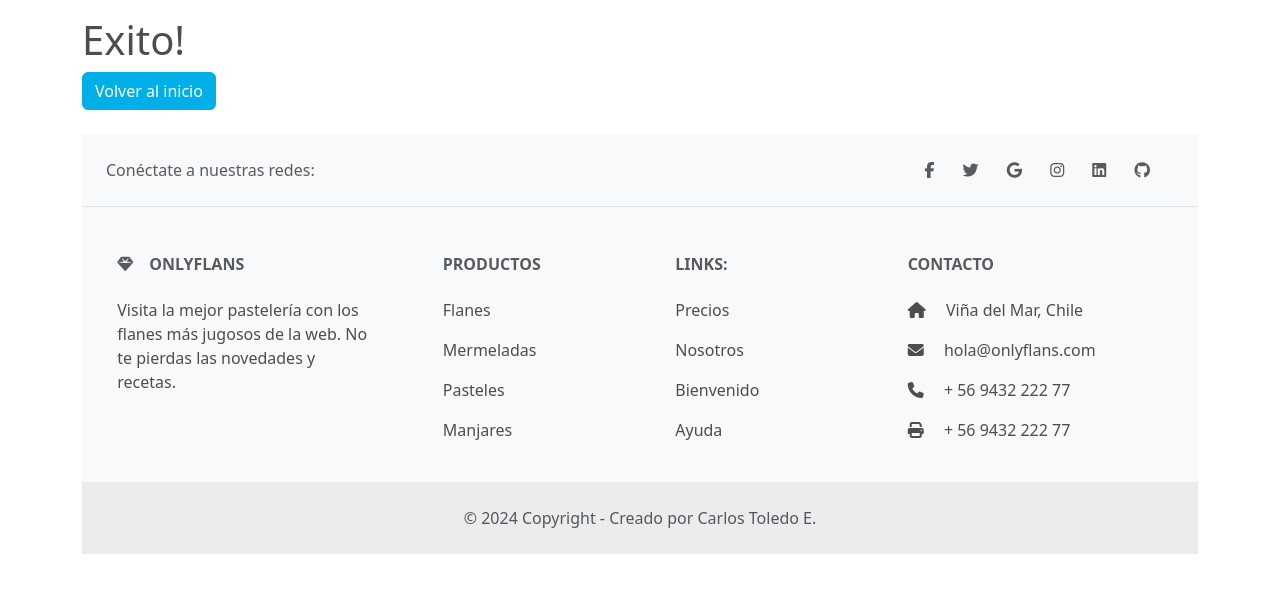
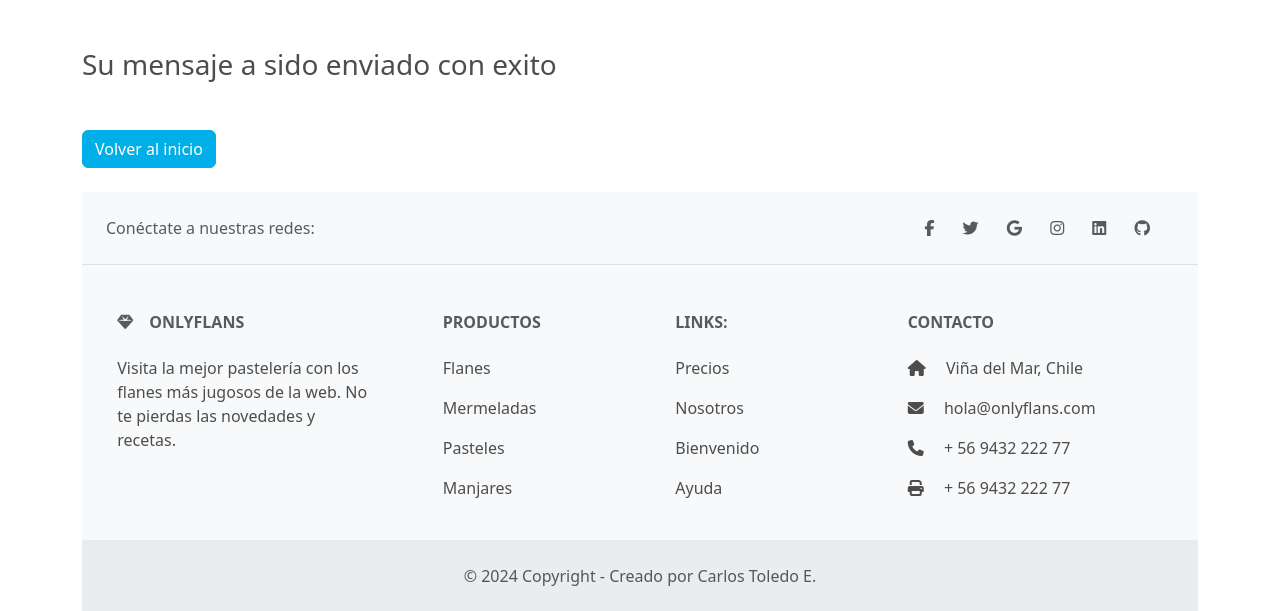
Before and after one commit to carlostoledoe/onlyflans, a Django app: page /success/ in a window 1280 px wide. Shown: the part 175-786 px from the top of the page. Run offline with Django 5.2, Linux system fonts and the light colour scheme.

Commit message:
[CHORE] Update text of template success.

```diff
--- a/main/templates/success.html
+++ b/main/templates/success.html
@@ -1,6 +1,6 @@
 {% extends 'base.html' %}
 
 {% block content %}
-    <h1>Exito!</h1>
+    <h1 class="fs-3 my-5">Su mensaje a sido enviado con exito</h1>
     <a href="/"><button type="button" class="btn btn-primary btn-color">Volver al inicio</button></a>
 {% endblock %}
```
Also changed, not shown: db.sqlite3.
